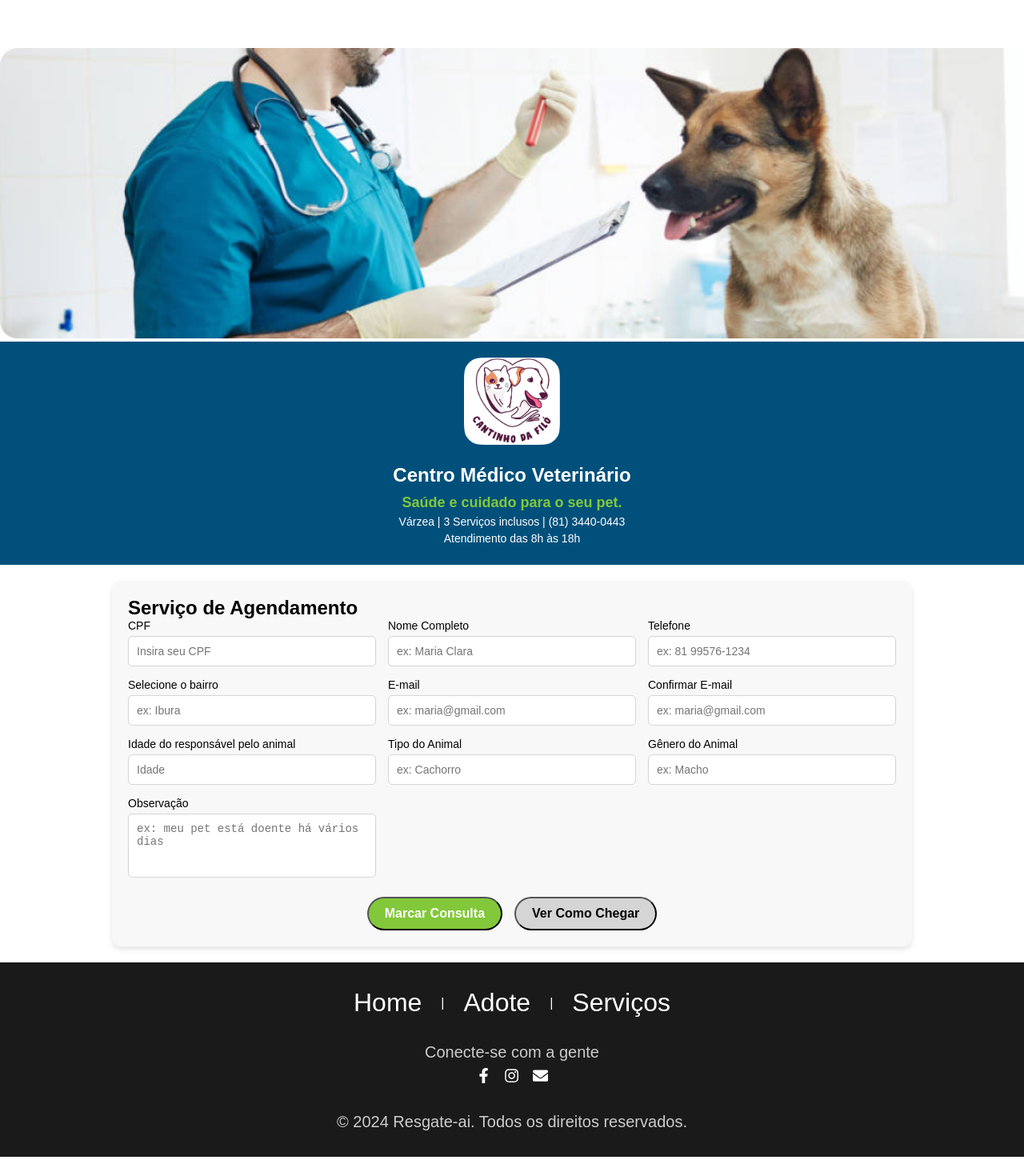
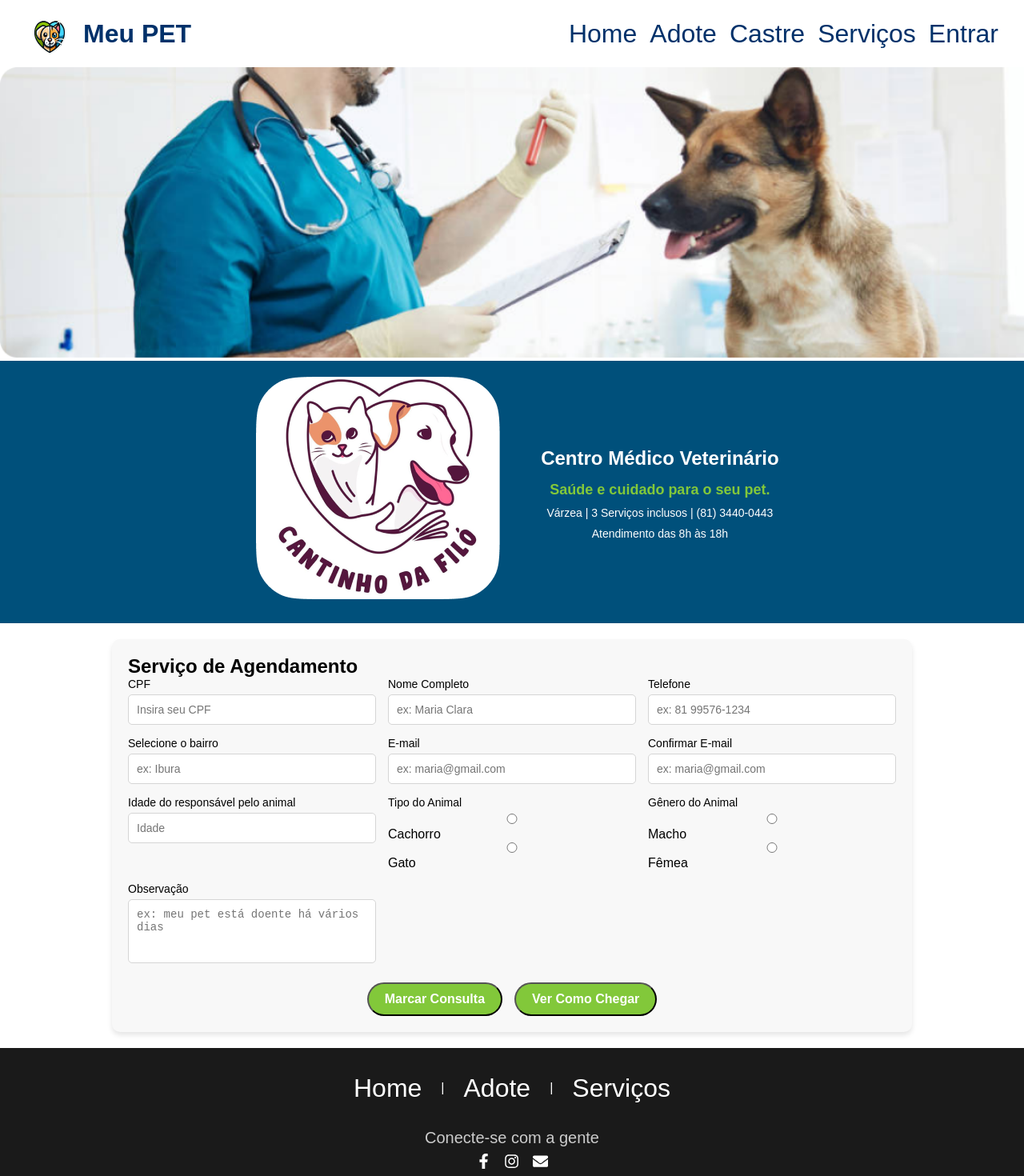
Before and after one commit to MeuPet-Start/Front_MeuPet, a React (Vite) app in the folder Meupet/: page /consulta in a window 1280 px wide. Shown: the top 1470 px of the page at 80% size. Before the commit the page ends 1446 px from the top, so only its background shows below. Built offline with nearby package versions, Linux system fonts and the light colour scheme; a web font is replaced by a local one.

Commit message:
alteracao

```diff
--- a/Meupet/package.json
+++ b/Meupet/package.json
@@ -30,5 +30,9 @@
     "eslint-plugin-react-refresh": "^0.4.14",
     "globals": "^15.11.0",
     "vite": "^5.4.10"
-  }
+  },
+  "description": "This template provides a minimal setup to get React working in Vite with HMR and some ESLint rules.",
+  "main": "eslint.config.js",
+  "author": "",
+  "license": "ISC"
 }
--- a/Meupet/src/App.jsx
+++ b/Meupet/src/App.jsx
@@ -1,13 +1,6 @@
 import { RouterProvider } from 'react-router-dom'
 import GlobalStyles from './styles/GlobalStyles'
 import { route } from './routes/index.routes'
-import {register} from 'swiper/element/bundle'
-register();
-import 'swiper/css';
-import 'swiper/css/navigation';
-import 'swiper/css/pagination';
-import 'swiper/css/scrollbar';
-
 function App() {
 
   return (
--- a/Meupet/src/components/header/header.jsx
+++ b/Meupet/src/components/header/header.jsx
@@ -1,4 +1,4 @@
-import React from 'react';
+// import React from 'react';
 import { useState } from 'react';
 import { HeaderContainer, NavMenu, NavLink , Hamburger, LogoContainer, LogoImage,   LogoText} from './headerStyle';
 import logoImage from '../../assets/logo.png';
--- a/Meupet/src/components/header/headerStyle.js
+++ b/Meupet/src/components/header/headerStyle.js
@@ -1,27 +1,28 @@
-import styled from 'styled-components';
+import styled from 'styled-components'
 
 export const HeaderContainer = styled.header`
   display: flex;
   justify-content: space-between;
   align-items: center;
   padding: 0.75rem 2rem;
-`;
+  z-index: 100;
+`
 
 export const LogoContainer = styled.div`
   display: flex;
   align-items: center;
-`;
+`
 
 export const LogoImage = styled.img`
   width: 60px;
   height: 60px;
   margin-right: 0.75rem;
-`;
+`
 
 export const LogoText = styled.h1`
   color: #00316a;
   font-size: 2rem;
-`;
+`
 
 export const NavMenu = styled.nav`
   display: flex;
@@ -37,7 +38,7 @@ export const NavMenu = styled.nav`
     border-radius: 8px;
     box-shadow: 0 4px 8px rgba(0, 0, 0, 0.2);
   }
-`;
+`
 
 export const NavLink = styled.a`
   color: #00316a;
@@ -52,7 +53,7 @@ export const NavLink = styled.a`
   &.active {
     border-bottom: 5px solid #00316a;
   }
-`;
+`
 
 export const Hamburger = styled.div`
   display: none;
@@ -70,4 +71,4 @@ span {
   @media (max-width: 900px) {
     display: flex;
   }
-`;
+`
--- a/Meupet/src/components/input/input.jsx
+++ b/Meupet/src/components/input/input.jsx
@@ -1,10 +1,10 @@
-const Input = ({ text, type ,placeholder}) => {
-    return (
-        <div>
-            <label>{text}</label>
-            <input type={type} placeholder={placeholder}/>
-        </div>
-    );
-};
+// const Input = ({ text, type ,placeholder}) => {
+//     return (
+//         <div>
+//             <label>{text}</label>
+//             <input type={type} placeholder={placeholder}/>
+//         </div>
+//     );
+// };
 
-export default Input;
+// export default Input;
--- a/Meupet/src/pages/consulta/appointment.jsx
+++ b/Meupet/src/pages/consulta/appointment.jsx
@@ -1,25 +1,60 @@
-import React from "react";
+//  import React from "react";
 import Header from "../../components/header/header";
 import Footer from "../../components/footer/footer";
-import Input from "../../components/input/input";
-import Sections from "../../components/sections/sections";
+// import Input from "../../components/input/input";
+// import Sections from "../../components/sections/sections";
+import {Swiper,SwiperSlide} from 'swiper/react';
 import carrossel1 from "../../assets/carrossel1.png";
+import carrossel2 from "../../assets/carrossel2.png";
+import carrossel3 from "../../assets/carrossel3.png";
 import cantinhodafilo from "../../assets/cantinhodafilo.png";
-import { HeaderSection, MainForm, InputGrid, ButtonGroup, CarrosselImage } from "./appointmentstyle";
+import { HeaderSection, MainForm, InputGrid, ButtonGroup,SlideItem, TextBlock } from "./appointmentstyle";
+import "swiper/css"
+
 
 const Appointment = () => {
+
+  const data =[
+    {id:'1', image:carrossel1},
+    {id:'2', image:carrossel2},
+    {id:'3', image:carrossel3}
+  ]
+
   return (
     <>
-      <CarrosselImage>
-        <img src={carrossel1} alt="Veterinário com Cachorro" />
-      </CarrosselImage>
+
+      <Header></Header>
+
+      <Swiper
+            spaceBetween={50}
+            slidesPerView={1}
+            pagination={{clickable:true}}
+            navigation
+      >
+
+        {data.map((item) =>(
+          <SwiperSlide key={item.id}>
+          <SlideItem
+          src={item.image}
+           alt="Veterinário com Cachorro"
+           className="slide-item">
+           </SlideItem>
+
+        </SwiperSlide>
+        )
+       )
+        }
+      </Swiper>
+
 
       <HeaderSection>
         <img src={cantinhodafilo} alt="Clínica" />
+        <TextBlock>
         <h1>Centro Médico Veterinário</h1>
         <h2>Saúde e cuidado para o seu pet.</h2>
         <p>Várzea | 3 Serviços inclusos | (81) 3440-0443</p>
         <p>Atendimento das 8h às 18h</p>
+        </TextBlock>
       </HeaderSection>
 
       <MainForm>
@@ -55,12 +90,15 @@ const Appointment = () => {
           </div>
           <div>
             <label>Tipo do Animal</label>
-            <input type="text" placeholder="ex: Cachorro" />
+            <input type="RADIO" name="animalTipo" value="op1"/> Cachorro
+            <input type="RADIO" name="animalTipo" value="op2"/> Gato
           </div>
           <div>
             <label>Gênero do Animal</label>
-            <input type="text" placeholder="ex: Macho" />
+            <input type="RADIO" name="animalGenero" value="op1"/> Macho
+            <input type="RADIO" name="animalGenero" value="op2"/> Fêmea
           </div>
+
           <div>
             <label>Observação</label>
             <textarea placeholder="ex: meu pet está doente há vários dias"></textarea>
--- a/Meupet/src/pages/consulta/appointmentstyle.js
+++ b/Meupet/src/pages/consulta/appointmentstyle.js
@@ -18,9 +18,12 @@ export const HeaderSection = styled.div`
 color: white;
 text-align: center;
 padding: 20px 0;
-
+display:flex;
+justify-content:start;
 img {
-    max-width: 120px;
+  margin-right:4%;
+  margin-left:25%;
+  min-width: 120px;
   margin-bottom: 10px;
   }
 
@@ -39,6 +42,12 @@ export const HeaderSection = styled.div`
     margin: 5px 0;
     font-size: 14px;
   }
+`;
+
+export const TextBlock = styled.div`
+display:flex;
+flex-direction:column;
+justify-content:center
   `;
 
 export const MainForm = styled.div`
@@ -96,7 +105,12 @@ export const ButtonGroup = styled.div`
   }
 
    .secondary {
-    background-color: #d5d5d5;
-    color: black;
+     background-color: #82c83a;
+     color: white;
    }
   `;
+export const SlideItem = styled.img`
+    width: 100%;
+    height:100%;
+    object-fit:cover;
+`;
```
Also changed, not shown: Meupet/src/styles/GlobalStyles.js (line endings or trailing spaces), 1 other file (tests, documents, lock files or other folders). Lines whose indentation alone changed are shown as unchanged.
